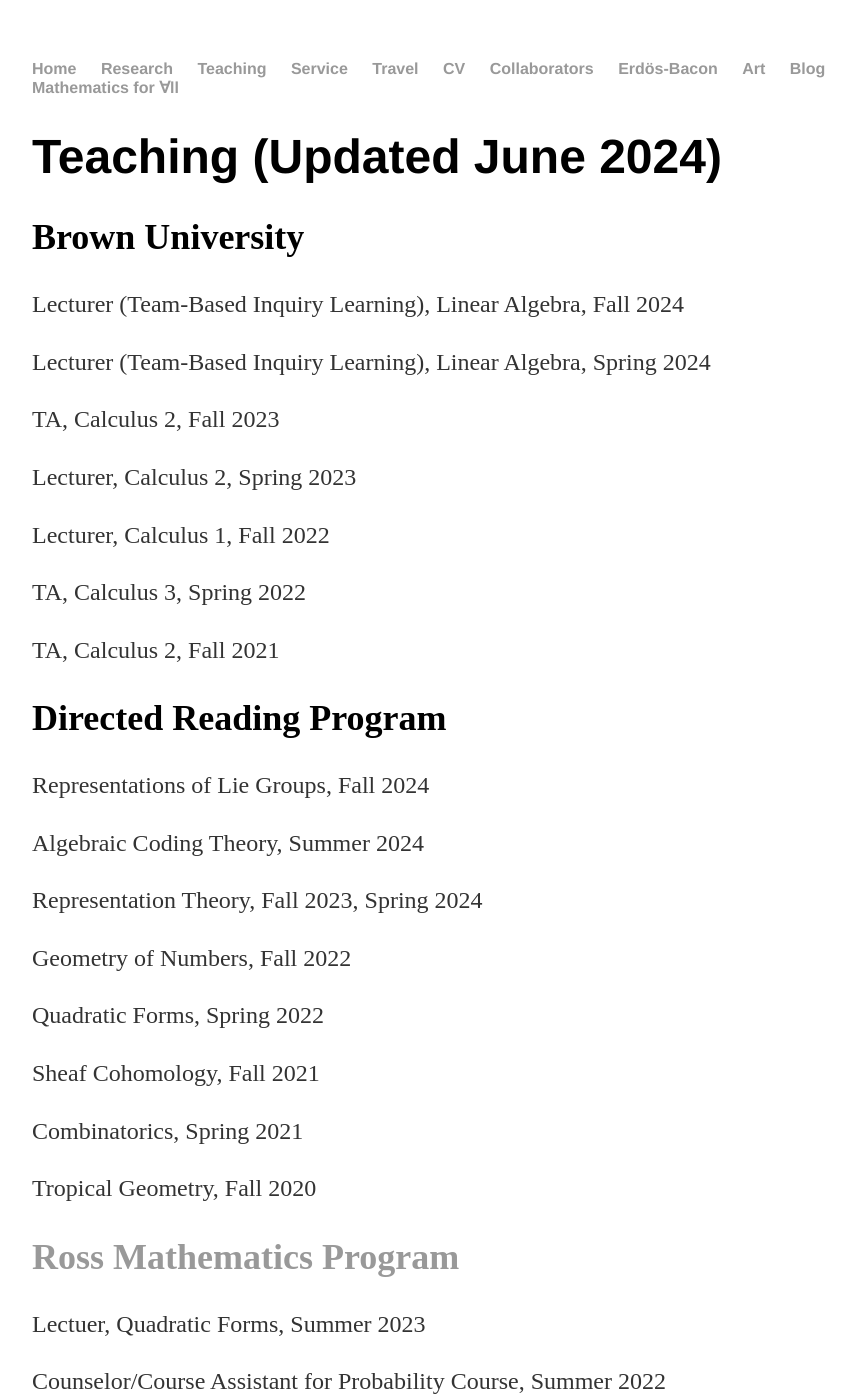
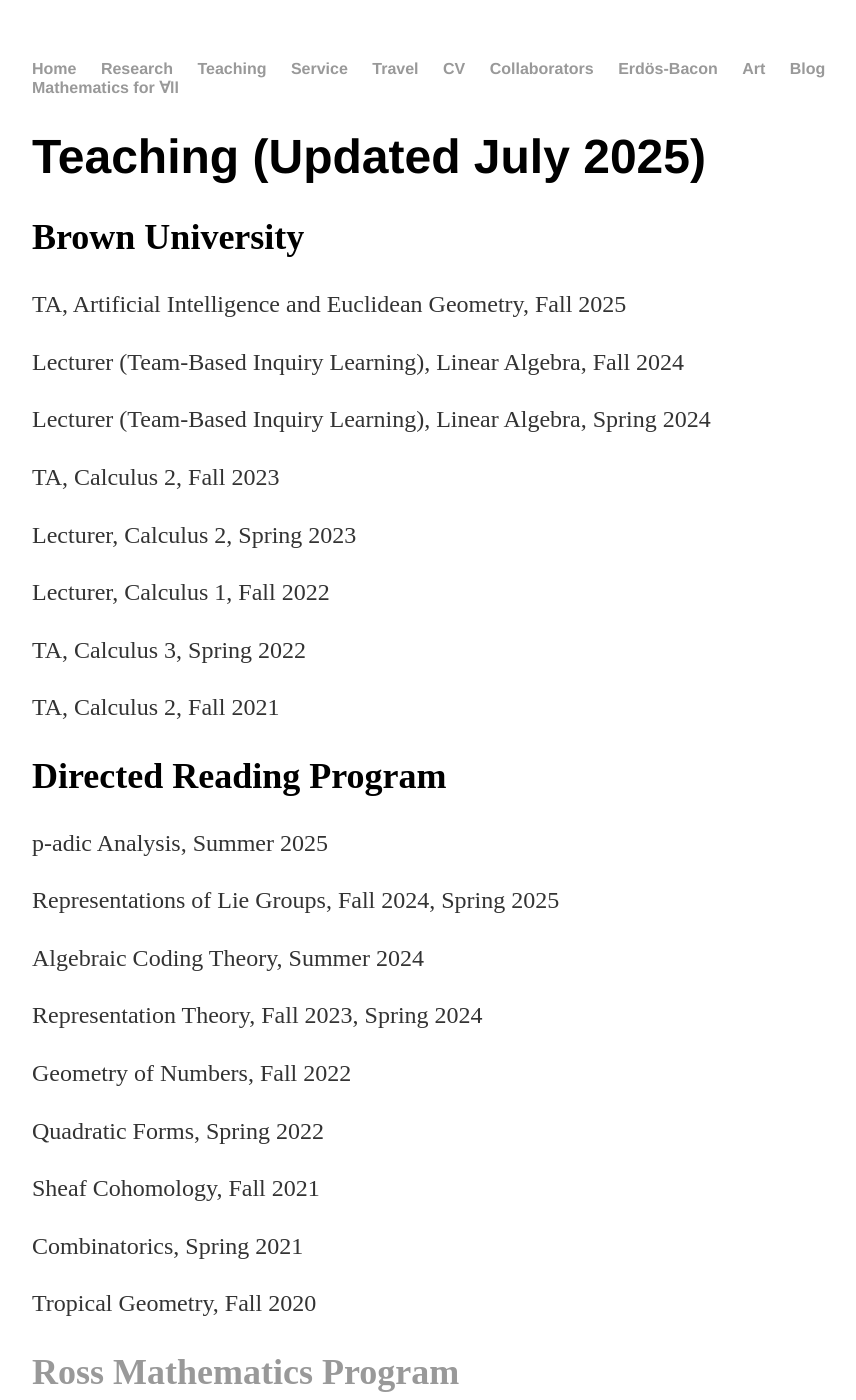
Before and after one commit to stevenecreech/stevenecreech.github.io, a Jekyll site: the page built from teaching/index.html, in a window 1280 px wide and 1400 px high. Shown: the whole window, without its empty margins (160-1016 px from the left). Built offline with Jekyll 4.4.1, drawn with Linux system fonts in a browser that asks for light colours; Markdown is read by kramdown in place of the engine named in the settings.

Commit message:
Update index.html

```diff
--- a/teaching/index.html
+++ b/teaching/index.html
@@ -3,9 +3,10 @@
 title: Steven Creech Teaching
 ---
 <div class="blurb">
-	<h1>Teaching (Updated June 2024)</h1>
+	<h1>Teaching (Updated July 2025)</h1>
 
 	<font size="+2"><h2>Brown University</h2></font>
+	<p>TA, Artificial Intelligence and Euclidean Geometry, Fall 2025</p>
 	<p>Lecturer (Team-Based Inquiry Learning), Linear Algebra, Fall 2024</p>
 	<p>Lecturer (Team-Based Inquiry Learning), Linear Algebra, Spring 2024</p>
 	<p>TA, Calculus 2, Fall 2023</p>
@@ -15,7 +16,8 @@
 	<p>TA, Calculus 2, Fall 2021</p>
 
 	<font size="+2"><h2>Directed Reading Program </h2></font>
-	<p>Representations of Lie Groups, Fall 2024</p>
+	<p>p-adic Analysis, Summer 2025</p>
+	<p>Representations of Lie Groups, Fall 2024, Spring 2025</p>
 	<p>Algebraic Coding Theory, Summer 2024</p>
 	<p>Representation Theory, Fall 2023, Spring 2024</p>
 	<p>Geometry of Numbers, Fall 2022</p>
```
